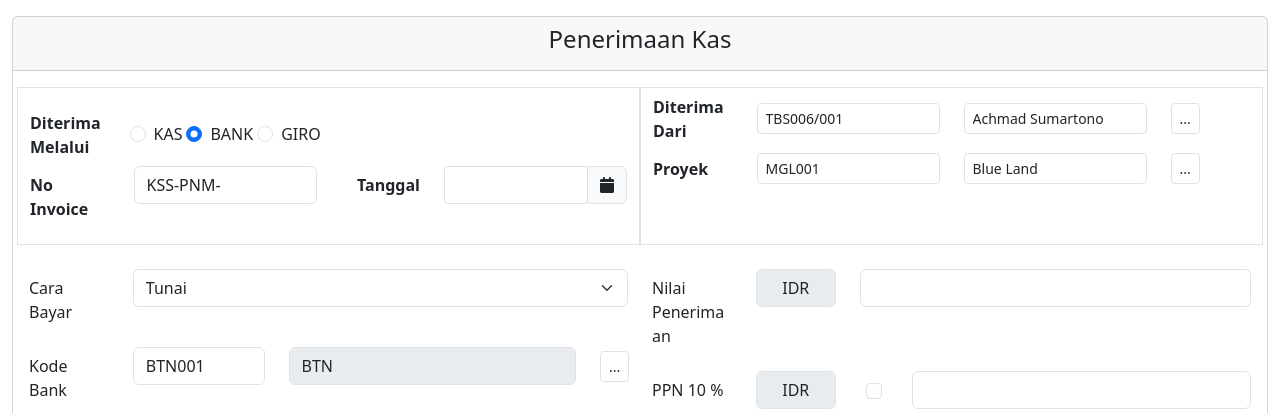
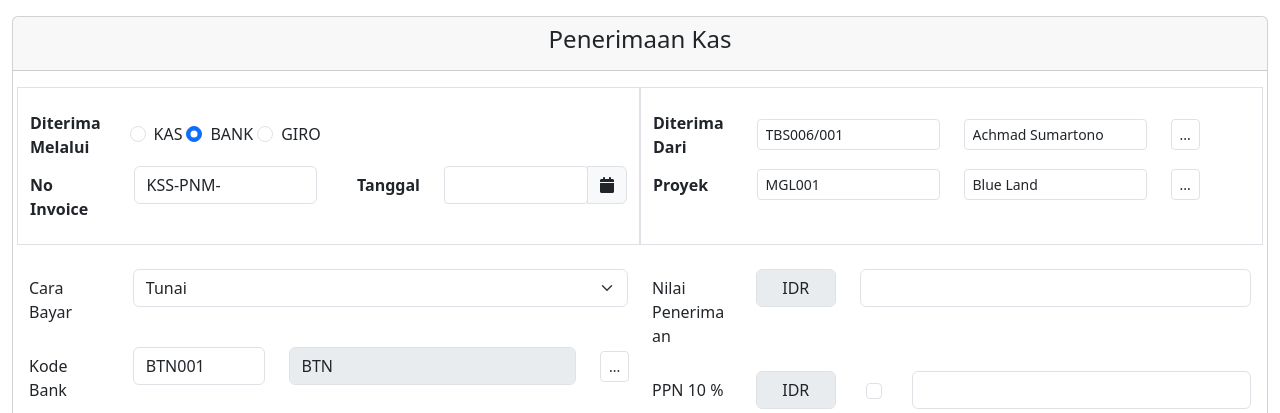
Before and after one commit to Adittyapn/sistem-keuangan-kss-2023, a PHP site: page /keuangan-penerimaan.php in a window 1280 px wide. Shown: the part 56-469 px from the top of the page. Run offline with PHP 8.4, Linux system fonts and the light colour scheme; some libraries are stand-ins or nearby versions.

Commit message:
adding padding

```diff
--- a/keuangan-penerimaan.php
+++ b/keuangan-penerimaan.php
@@ -132,7 +132,7 @@ if (isset($_POST["submit"])) {
                   </div>
                 </div>
               </div>
-              <div class="col-6 border mb-3">
+              <div class="col-6 border mb-3 py-3">
                 <div class="row align-items-center">
                   <label for="from" class="col-sm-2 col-form-label"><b>Diterima Dari</b></label>
                   <div class="col-sm-4">
```
